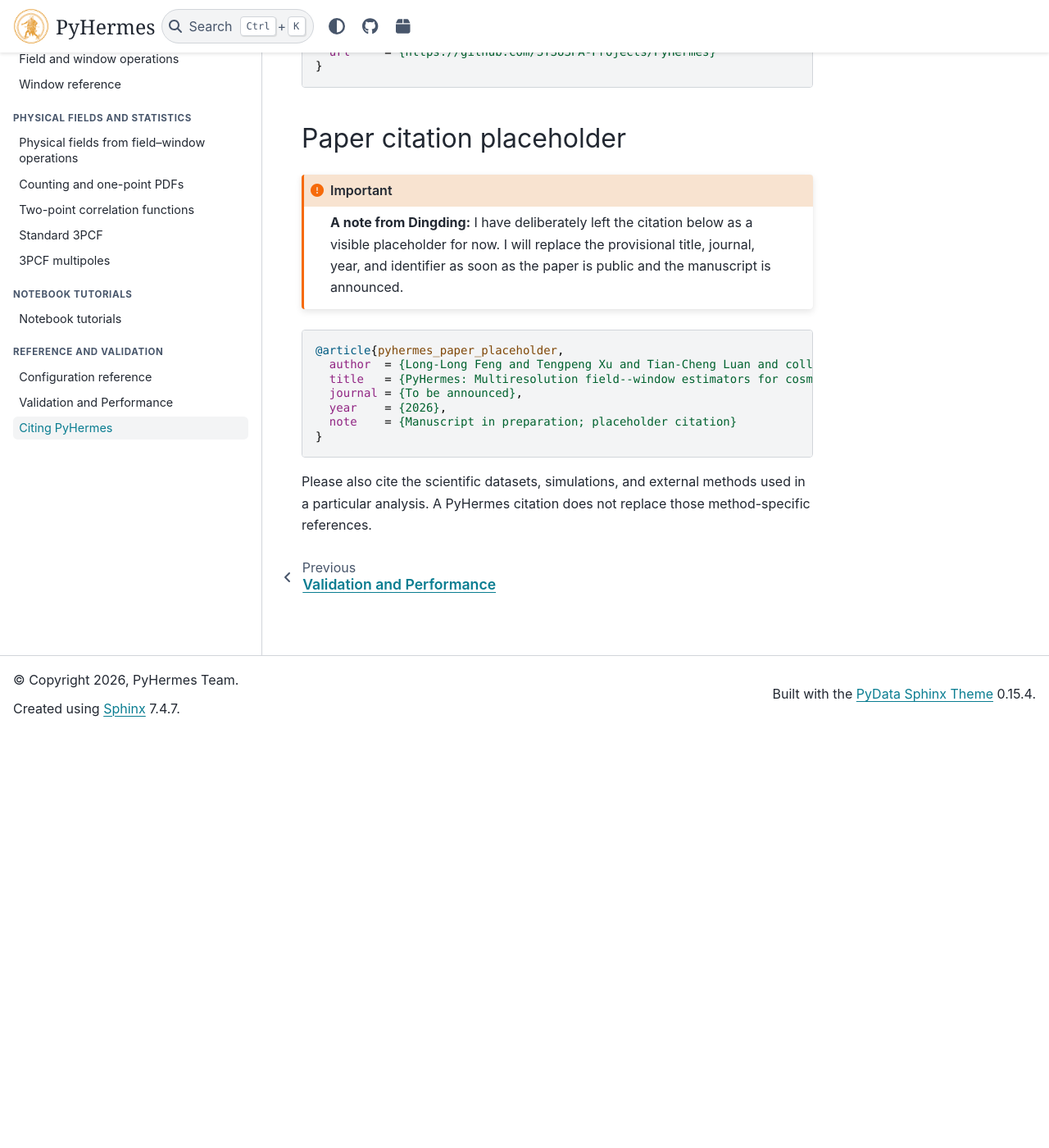
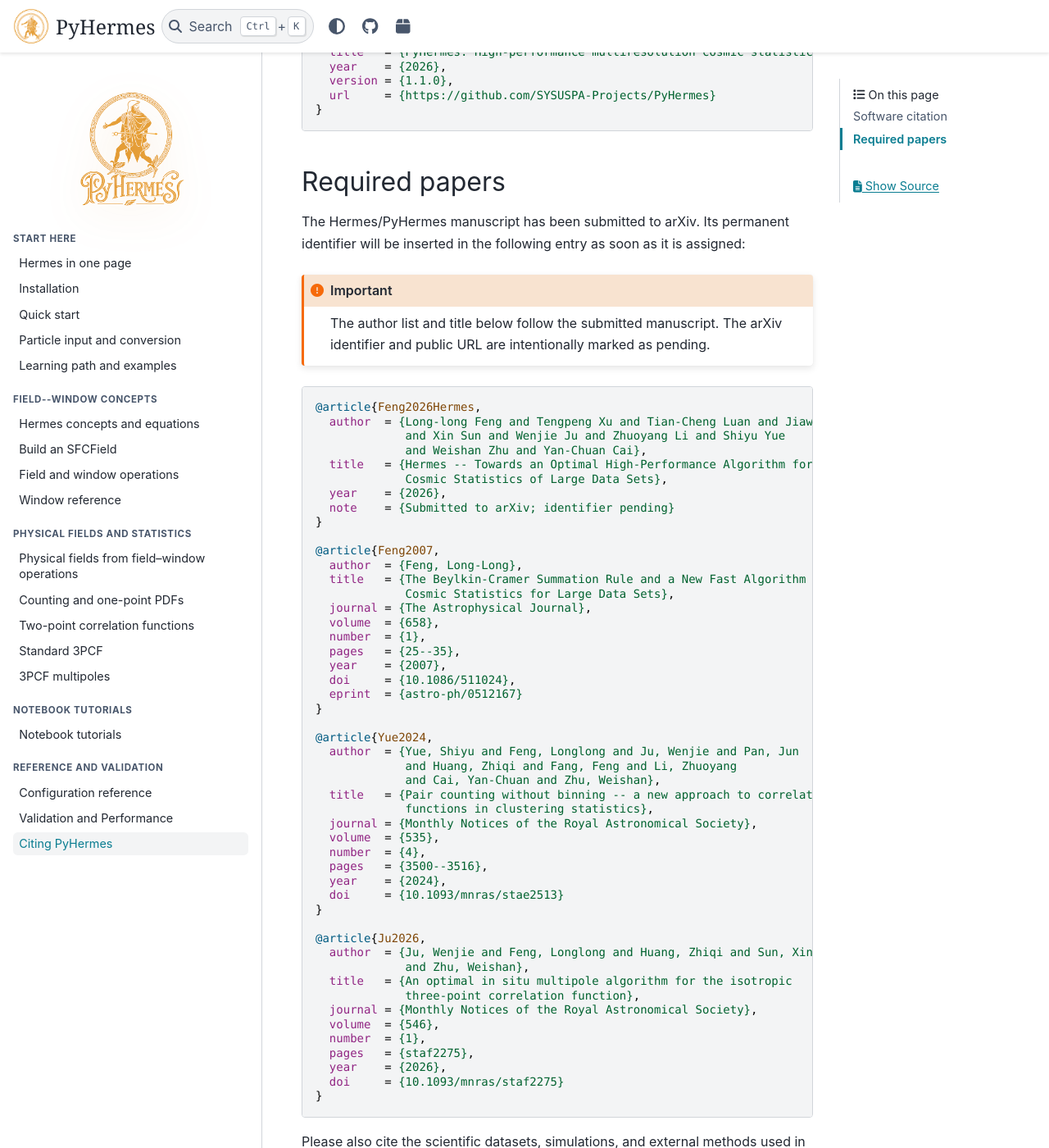
Before and after one commit to SYSUSPA-Projects/PyHermes, a Sphinx documentation site: the page built from docs/citing.rst, in a window 1280 px wide and 1400 px high, scrolled down 507 px. Shown: the whole window at 82% size. Built offline with Sphinx 7.4.7 and the PyData theme 0.15.4, drawn with Linux system fonts in a browser that asks for light colours; pages that are not in the unit, such as notebooks, are missing from menus; some of the changed text lies outside the part shown.

Commit message:
Update citation details in CITATION.cff, README.md, and citing.rst to include additional references and clarify citation instructions

```diff
--- a/docs/citing.rst
+++ b/docs/citing.rst
@@ -2,14 +2,16 @@
 ===============
 
 If PyHermes contributes to a publication, presentation, or released data
-product, please cite the software version used. GitHub and compatible
-reference managers can read the repository's ``CITATION.cff`` file directly.
+product, please cite the software version used and the four papers below.
+Together, they describe the MRACS foundation, the in-situ field--window
+formulation, the isotropic 3PCF multipole algorithm, and the complete
+Hermes/PyHermes framework. GitHub and compatible reference managers can read
+the repository's ``CITATION.cff`` file directly.
 
 Software citation
 -----------------
 
-Until the accompanying paper is available, the following software citation
-can be used:
+Please include the version of PyHermes used in the analysis:
 
 .. code-block:: bibtex
 
@@ -21,24 +23,67 @@
      url     = {https://github.com/SYSUSPA-Projects/PyHermes}
    }
 
-Paper citation placeholder
---------------------------
+Required papers
+---------------
+
+The Hermes/PyHermes manuscript has been submitted to arXiv. Its permanent
+identifier will be inserted in the following entry as soon as it is assigned:
 
 .. important::
 
-   **A note from Dingding:** I have deliberately left the citation below as a
-   visible placeholder for now. I will replace the provisional title, journal,
-   year, and identifier as soon as the paper is public and the manuscript is
-   announced.
+   The author list and title below follow the submitted manuscript. The arXiv
+   identifier and public URL are intentionally marked as pending.
 
 .. code-block:: bibtex
 
-   @article{pyhermes_paper_placeholder,
-     author  = {Long-Long Feng and Tengpeng Xu and Tian-Cheng Luan and collaborators},
-     title   = {PyHermes: Multiresolution field--window estimators for cosmic statistics},
-     journal = {To be announced},
+   @article{Feng2026Hermes,
+     author  = {Long-long Feng and Tengpeng Xu and Tian-Cheng Luan and Jiawei Li
+                and Xin Sun and Wenjie Ju and Zhuoyang Li and Shiyu Yue
+                and Weishan Zhu and Yan-Chuan Cai},
+     title   = {Hermes -- Towards an Optimal High-Performance Algorithm for
+                Cosmic Statistics of Large Data Sets},
      year    = {2026},
-     note    = {Manuscript in preparation; placeholder citation}
+     note    = {Submitted to arXiv; identifier pending}
+   }
+
+   @article{Feng2007,
+     author  = {Feng, Long-Long},
+     title   = {The Beylkin-Cramer Summation Rule and a New Fast Algorithm of
+                Cosmic Statistics for Large Data Sets},
+     journal = {The Astrophysical Journal},
+     volume  = {658},
+     number  = {1},
+     pages   = {25--35},
+     year    = {2007},
+     doi     = {10.1086/511024},
+     eprint  = {astro-ph/0512167}
+   }
+
+   @article{Yue2024,
+     author  = {Yue, Shiyu and Feng, Longlong and Ju, Wenjie and Pan, Jun
+                and Huang, Zhiqi and Fang, Feng and Li, Zhuoyang
+                and Cai, Yan-Chuan and Zhu, Weishan},
+     title   = {Pair counting without binning -- a new approach to correlation
+                functions in clustering statistics},
+     journal = {Monthly Notices of the Royal Astronomical Society},
+     volume  = {535},
+     number  = {4},
+     pages   = {3500--3516},
+     year    = {2024},
+     doi     = {10.1093/mnras/stae2513}
+   }
+
+   @article{Ju2026,
+     author  = {Ju, Wenjie and Feng, Longlong and Huang, Zhiqi and Sun, Xin
+                and Zhu, Weishan},
+     title   = {An optimal in situ multipole algorithm for the isotropic
+                three-point correlation function},
+     journal = {Monthly Notices of the Royal Astronomical Society},
+     volume  = {546},
+     number  = {1},
+     pages   = {staf2275},
+     year    = {2026},
+     doi     = {10.1093/mnras/staf2275}
    }
 
 Please also cite the scientific datasets, simulations, and external methods
```
Also changed, not shown: README.md (+21 -9 lines), 1 other file.
